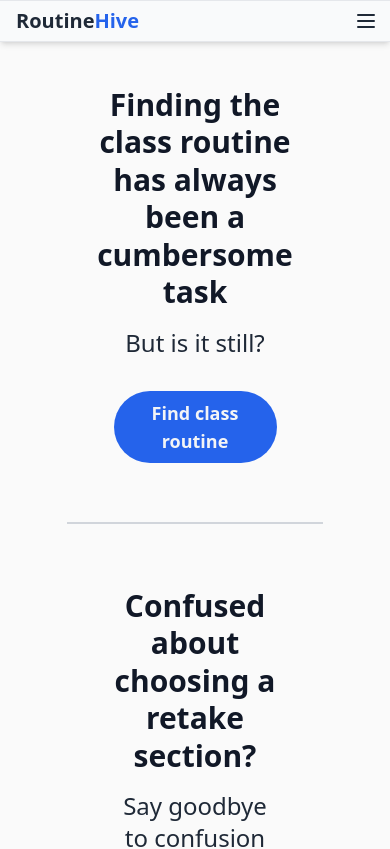
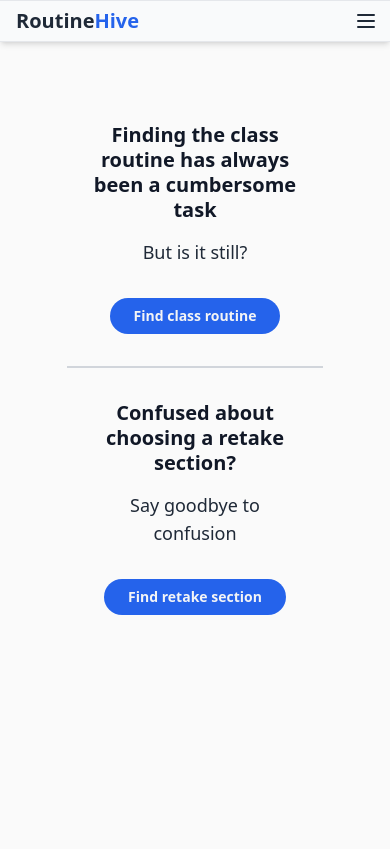
Before and after one commit to kurtnettle/bubt-routine-hive, a SvelteKit app: page / in a window 390 px wide. Shown: the top 849 px of the page. Built offline with nearby package versions, Linux system fonts and the light colour scheme.

Commit message:
fix: resolve layout issues on the homepage

```diff
--- a/src/routes/+page.svelte
+++ b/src/routes/+page.svelte
@@ -3,48 +3,45 @@
 </svelte:head>
 
 <main>
-    <div class="relative h-[82vh] text-gray-900 sm:h-[70vh] md:h-[82vh] dark:text-gray-200">
-        <div class="flex flex-col items-center justify-between md:flex-row">
+    <div class="relative max-w-screen mx-4 mt-20 md:mx-32 md:mt-10 text-gray-900 dark:text-gray-200">
+        <div class="flex flex-col items-center justify-between md:flex-row h-[55vh] sm:h-[70vh] md:h-[82vh]">
+
             <!-- Left Section -->
-            <div
-                class="relative z-10 flex h-[55vh] w-1/2 flex-col items-center justify-center px-4 text-center sm:h-[60vh] md:h-[82vh]"
-            >
-                <h1 class="mb-4 text-3xl font-bold leading-tight md:text-4xl">
+            <section class="relative z-10 flex flex-col items-center justify-center px-4 text-center md:w-1/2 w-2/3 sm:h-[60vh] md:h-[82vh]">
+                <h1 class="mb-4 text-xl font-bold leading-tight md:text-4xl">
                     Finding the class routine has always been a cumbersome task
                 </h1>
-                <p class="mb-8 text-2xl text-gray-800 dark:text-gray-300">But is it still?</p>
+                <p class="mb-8 text-lg md:text-2xl text-gray-800 dark:text-gray-300">
+                    But is it still?
+                </p>
                 <a
                     href="/crt"
-                    class="transform rounded-full bg-blue-600 px-6 py-2 text-lg font-semibold text-gray-100 transition duration-300 ease-in-out hover:scale-105 hover:bg-blue-500 hover:shadow-lg"
-                    aria-label="Get Started with the class routine"
+                    class="transform rounded-full bg-blue-600 px-6 py-2 text-sm md:text-lg font-semibold text-gray-100 transition duration-300 ease-in-out hover:scale-105 hover:bg-blue-500 hover:shadow-lg"
+                    aria-label="Find the class routine"
                 >
                     Find class routine
                 </a>
-            </div>
+            </section>
 
             <!-- Slim Line (Border) -->
-            <div
-                class="mx-4 my-4 h-full w-64 border-t-2 border-gray-300 sm:h-[55vh] md:my-0 md:h-[65vh] md:w-[2px] md:border-l-2"
-            ></div>
+            <hr class="mx-4 my-8 w-64 sm:h-[55vh] md:my-0 md:h-[65vh] md:w-[2px] border-t-2 md:border-l-2 border-gray-300" />
 
             <!-- Right Section -->
-            <div
-                class="relative z-10 flex h-[55vh] w-1/2 flex-col items-center justify-center px-4 text-center sm:h-[60vh] md:h-[82vh]"
-            >
-                <h1 class="mb-4 text-3xl font-bold leading-tight md:text-4xl">
+            <section class="relative z-10 flex flex-col items-center justify-center px-4 text-center md:w-1/2 w-2/3 sm:h-[60vh] md:h-[82vh]">
+                <h1 class="mb-4 text-xl font-bold leading-tight md:text-4xl">
                     Confused about choosing a retake section?
                 </h1>
-                <p class="mb-8 text-2xl text-gray-800 dark:text-gray-300">
+                <p class="mb-8 text-lg md:text-2xl text-gray-800 dark:text-gray-300">
                     Say goodbye to confusion
                 </p>
                 <a
                     href="/rsrt"
-                    class="transform rounded-full bg-blue-600 px-6 py-2 text-lg font-semibold text-gray-100 transition duration-300 ease-in-out hover:scale-105 hover:bg-blue-500 hover:shadow-lg"
-                    aria-label="Get Started with the class routine"
+                    class="transform rounded-full bg-blue-600 px-6 py-2 text-sm md:text-lg font-semibold text-gray-100 transition duration-300 ease-in-out hover:scale-105 hover:bg-blue-500 hover:shadow-lg"
+                    aria-label="Find the retake section"
                 >
                     Find retake section
                 </a>
-            </div>
+            </section>
         </div>
     </div>
 </main>
```
